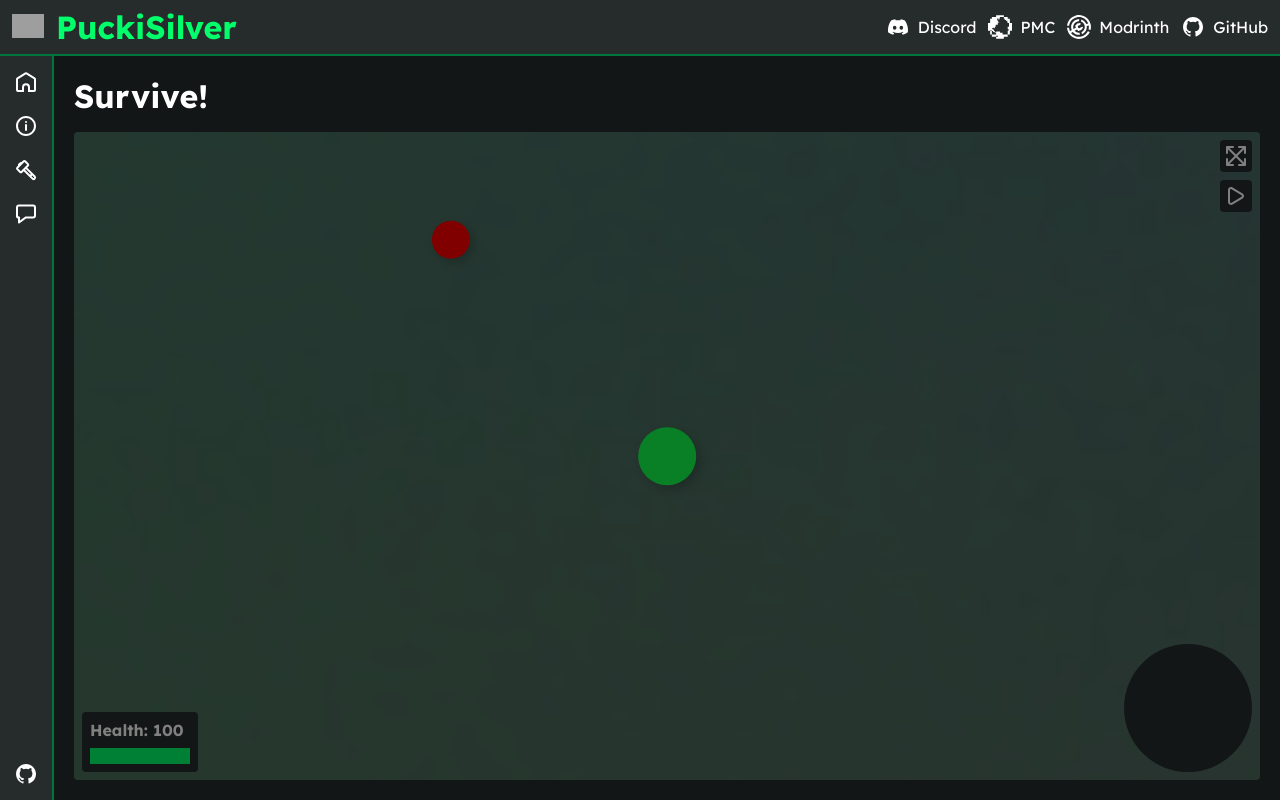
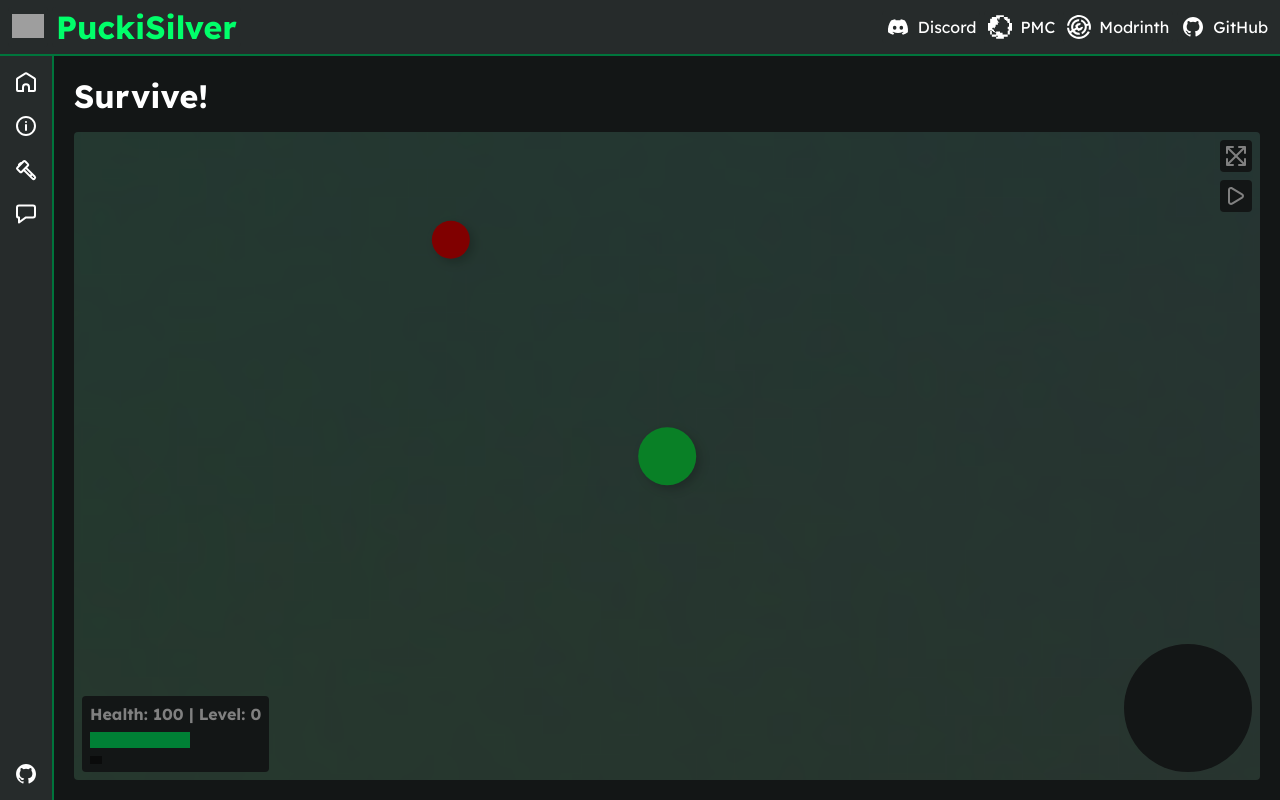
Before and after one commit to PuckiSilver/PuckiSilver.github.io, a React (Create React App) app: page /g/survive in a window 1280 px wide. Built offline with nearby package versions, Linux system fonts and the light colour scheme; grey boxes are pictures that could not be loaded.

Commit message:
implement xp and leveling rudementary

```diff
--- a/src/views/games/Survive.scss
+++ b/src/views/games/Survive.scss
@@ -54,6 +54,16 @@ main {
             &.damaged {
                 opacity: .5;
             }
+        }
+
+        .xp {
+            position: absolute;
+            transform: translate(calc(-50% - var(--player-x) * var(--scale)), calc(-50% - var(--player-y) * var(--scale)));
+            width: calc(var(--scale) * .05rem);
+            height: calc(var(--scale) * .05rem);
+            background: var(--secondary-color);
+            border-radius: 50%;
+            filter: drop-shadow(.25rem .25rem 5px rgba(0, 0, 0, 0.2));
         }
 
         .enemy {
@@ -136,6 +146,19 @@ main {
                     background: var(--primary-color);
                 }
             }
+
+            .xp_background {
+                position: relative;
+                height: .5rem;
+                width: 100%;
+                background: var(--background-color);
+
+                .xp_bar {
+                    position: absolute;
+                    height: .5rem;
+                    background: var(--secondary-color);
+                }
+            }
         }
 
         .joystick {
--- a/src/views/games/Survive.tsx
+++ b/src/views/games/Survive.tsx
@@ -3,7 +3,7 @@ import './Survive.scss';
 import ArrowsFullscreenIcon from '../../icons/arrows-fullscreen';
 import PauseIcon from '../../icons/pause';
 import PlayIcon from '../../icons/play';
-import { GameState, Entity, Bullet } from './survive/SurviveTypes';
+import { GameState, Entity, Bullet, XPOrb, Player } from './survive/SurviveTypes';
 import { damageEntity, getBaseStats, getStatTotal } from './survive/Utils';
 
 const Survive = () => {
@@ -22,8 +22,9 @@ const Survive = () => {
     const lastTimestamp = useRef<number>(performance.now());
     const [, forceUpdate] = useState({});
     const preventDefaultKeys = useMemo(() => ['w', 'a', 's', 'd', ' '], []);
+    const spawnEnemyCooldown = useRef(0);
 
-    const player = useRef<Entity>(new Entity(
+    const player = useRef<Player>(new Player(
         {x: 0, y: 0, r: 2.4},
         getBaseStats({
             health: 100,
@@ -32,11 +33,11 @@ const Survive = () => {
             autoSpeed: 1,
             iFrames: 20,
         }),
-        (player, gameState, delta) => {
+        (entity, gameState, delta) => {
+            const player = entity as Player;
             // console.log(player.autoCooldownTicks);
             if (player.autoCooldownTicks > 0) player.autoCooldownTicks -= delta * fps.current / 1000;
             if (player.autoCooldownTicks <= 0) {
-                console.log('fire');
                 const scaledMousePosition = {
                     x: mousePosition.current.x / scale.current,
                     y: mousePosition.current.y / scale.current,
@@ -83,9 +84,7 @@ const Survive = () => {
             }
             // normalize vector
             const currentPlayerSpeed = Math.sqrt(playerMoveDirection.current.x ** 2 + playerMoveDirection.current.y ** 2);
-            if (currentPlayerSpeed === 0) {
-                return;
-            }
+            if (currentPlayerSpeed !== 0) {
                 player.position = {
                     x: player.position.x - (playerMoveDirection.current.x / currentPlayerSpeed) * delta * getStatTotal(player.stats.speed),
                     y: player.position.y - (playerMoveDirection.current.y / currentPlayerSpeed) * delta * getStatTotal(player.stats.speed),
@@ -93,6 +92,63 @@ const Survive = () => {
                 };
                 document.documentElement.style.setProperty('--player-x', `${player.position.x}px`);
                 document.documentElement.style.setProperty('--player-y', `${player.position.y}px`);
+            }
+
+            if (spawnEnemyCooldown.current > 0) spawnEnemyCooldown.current -= delta * fps.current / 1000;
+            if (spawnEnemyCooldown.current <= 0) {
+                spawnEnemyCooldown.current = 120;
+                const randomAngle = Math.PI * (Math.random() + (Math.random() > .5 ? -1 : 1));
+                gameState.enemies.push(new Entity(
+                    {
+                        x: player.position.x + 50 * Math.cos(randomAngle),
+                        y: player.position.y + 50 * Math.sin(randomAngle),
+                        r: 1.6,
+                    },
+                    getBaseStats({
+                        health: 20,
+                        speed: .01,
+                        autoDamage: 2,
+                        iFrames: 20,
+                    }),
+                    (entity, gameState, delta) => {
+                        const entityVector = {x: entity.position.x - gameState.player.current.position.x, y: entity.position.y - gameState.player.current.position.y};
+                        const entitySpeed = Math.sqrt(entityVector.x ** 2 + entityVector.y ** 2);
+                        if (Math.abs(entitySpeed) < (entity.position.r + gameState.player.current.position.r)) {
+                            damageEntity(gameState.player.current, getStatTotal(entity.stats.autoDamage), gameState);
+                            return;
+                        };
+                        entity.position = {
+                            x: entity.position.x - (entityVector.x / entitySpeed) * delta * getStatTotal(entity.stats.speed),
+                            y: entity.position.y - (entityVector.y / entitySpeed) * delta * getStatTotal(entity.stats.speed),
+                            r: entity.position.r,
+                        };
+                    },
+                    (entity, gameState) => {
+                        gameState.xpOrbs.push(new XPOrb(
+                            {
+                                x: entity.position.x,
+                                y: entity.position.y,
+                                r: .4,
+                            },
+                            10,
+                        ));
+                        gameState.enemies.splice(gameState.enemies.indexOf(entity), 1);
+                    },
+                ));
+            }
+
+            gameState.xpOrbs.forEach((orb) => {
+                const distanceToPlayer = Math.sqrt((player.position.x - orb.position.x) ** 2 + (player.position.y - orb.position.y) ** 2);
+                if (distanceToPlayer < player.position.r + orb.position.r) {
+                    player.xp += orb.xp;
+                    gameState.xpOrbs.splice(gameState.xpOrbs.indexOf(orb), 1);
+                }
+            });
+            while (player.xp >= player.xpToNextLevel) {
+                player.xp -= player.xpToNextLevel;
+                player.level++;
+                player.xpToNextLevel *= 2;
+            }
         },
         () => {},
     ));
@@ -131,7 +187,8 @@ const Survive = () => {
                 {x: -.02, y: -.02},
                 10,
                 100,
-                (bullet, gameState, delta) => {
+                (entity, gameState, delta) => {
+                    const bullet = entity as Bullet;
                     bullet.position = {
                         x: bullet.position.x + bullet.motion.x * delta,
                         y: bullet.position.y + bullet.motion.y * delta,
@@ -150,6 +207,7 @@ const Survive = () => {
                 },
             )
         ],
+        xpOrbs: [],
     });
     const gameStateRef = useRef(gameState);
 
@@ -280,6 +338,15 @@ const Survive = () => {
                 </button>
             </div>
             <img src={require('../../assets/survive/background.png')} alt='background' className='background' />
+            {gameState.xpOrbs.map((orb, i) => {
+                const screenSize = gameWindow.current?.getBoundingClientRect();
+                if (!screenSize) return null;
+                return (<div
+                    key={`xp_${i}`}
+                    className='xp'
+                    style={{left: orb.position.x * scale.current + screenSize.width / 2, top: orb.position.y * scale.current + screenSize.height / 2}}
+                />)
+            })}
             {gameState.enemies.map((enemy, i) => {
                 const screenSize = gameWindow.current?.getBoundingClientRect();
                 if (!screenSize) return null;
@@ -300,9 +367,12 @@ const Survive = () => {
             })}
             <div className={`player${gameState.player.current.iFramesLeft ? ' damaged' : ''}`} />
             <div className='health_bar'>
-                <span>Health: {gameState.player.current.health}</span>
+                <span>Health: {gameState.player.current.health} | Level: {gameState.player.current.level}</span>
                 <div className='health_background' style={{width: getStatTotal(gameState.player.current.stats.health)}}>
                     <div className='health' style={{width: `${100 * gameState.player.current.health / getStatTotal(gameState.player.current.stats.health)}%`}} />
+                </div>
+                <div className='xp_background' style={{width: gameState.player.current.xpToNextLevel}}>
+                    <div className='xp_bar' style={{width: `${100 * gameState.player.current.xp / gameState.player.current.xpToNextLevel}%`}} />
                 </div>
             </div>
             <div className='joystick' ref={joystick}
--- a/src/views/games/survive/SurviveTypes.ts
+++ b/src/views/games/survive/SurviveTypes.ts
@@ -25,9 +25,10 @@ export type Stats = {
 }
 
 export type GameState = {
-    player: React.MutableRefObject<Entity>;
+    player: React.MutableRefObject<Player>;
     enemies: Entity[];
     bullets: Bullet[];
+    xpOrbs: XPOrb[];
 }
 
 export class Entity {
@@ -52,6 +53,12 @@ export class Entity {
     }
 }
 
+export class Player extends Entity {
+    xp: number = 0;
+    level: number = 0;
+    xpToNextLevel: number = 12;
+}
+
 export class Bullet {
     position: Position;
     damage: number;
@@ -73,3 +80,13 @@ export class Bullet {
         this.onTick = onTick;
     }
 }
+
+export class XPOrb {
+    position: Position;
+    xp: number;
+
+    constructor(position: Position, xp: number) {
+        this.position = position;
+        this.xp = xp;
+    }
+}
```
Lines whose indentation alone changed are shown as unchanged.
